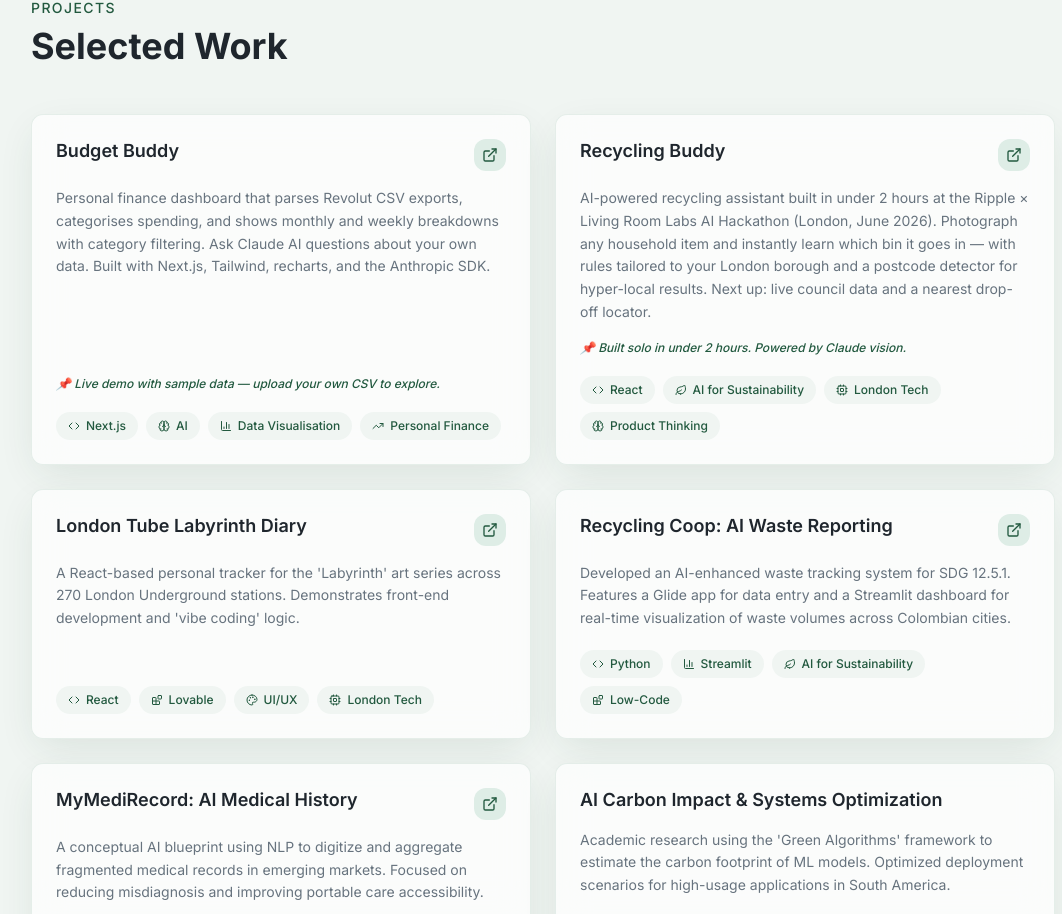
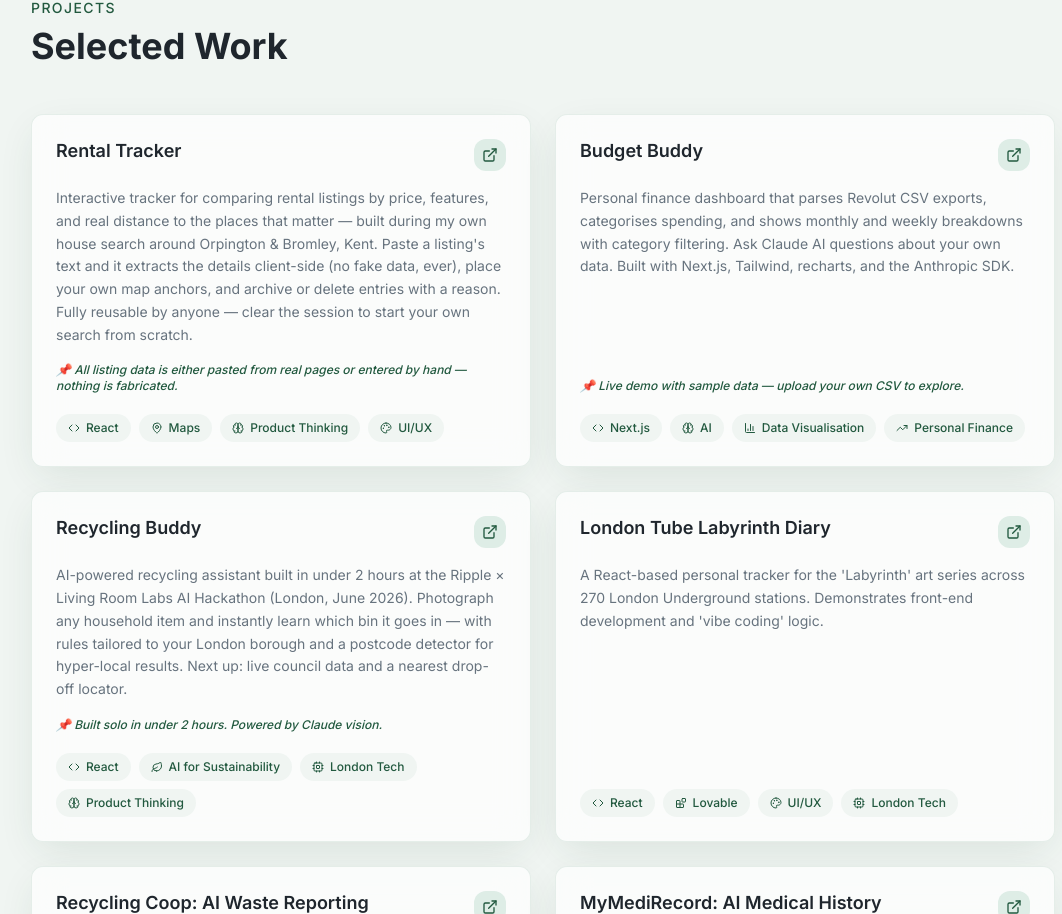
Before and after one commit to nserrano07/portfolio, a React (Vite) app: page / in a window 1280 px wide. Shown: the part 3073-3987 px from the top of the page, without its empty margins (97-1159 px from the left). Built offline with nearby package versions, Linux system fonts and the light colour scheme; the HTML template or start-up script is replaced by a standard one.

Commit message:
Add MapPin icon and new project 'Rental Tracker'
Added MapPin icon to the ProjectsSection component and included a new project 'Rental Tracker' with relevant details.

```diff
--- a/src/components/portfolio/ProjectsSection.tsx
+++ b/src/components/portfolio/ProjectsSection.tsx
@@ -1,4 +1,4 @@
-import { ExternalLink, Code, Leaf, Brain, BarChart3, Palette, Blocks, Activity, Cpu, TrendingUp } from "lucide-react";
+import { ExternalLink, Code, Leaf, Brain, BarChart3, Palette, Blocks, Activity, Cpu, TrendingUp, MapPin } from "lucide-react";
 import { useScrollAnimation } from "@/hooks/useScrollAnimation";
 
 const tagIcons: Record<string, React.ElementType> = {
@@ -22,9 +22,18 @@ const tagIcons: Record<string, React.ElementType> = {
   Sustainability: Leaf,
   "Green IT": Leaf,
   "Industrial Engineering": Cpu,
+  Maps: MapPin,
 };
 
 const projects = [
+  {
+    title: "Rental Tracker",
+    description:
+      "Interactive tracker for comparing rental listings by price, features, and real distance to the places that matter — built during my own house search around Orpington & Bromley, Kent. Paste a listing's text and it extracts the details client-side (no fake data, ever), place your own map anchors, and archive or delete entries with a reason. Fully reusable by anyone — clear the session to start your own search from scratch.",
+    link: "https://rentals.nataliaserranoortiz.com",
+    tags: ["React", "Maps", "Product Thinking", "UI/UX"],
+    note: "All listing data is either pasted from real pages or entered by hand — nothing is fabricated.",
+  },
   {
     title: "Budget Buddy",
     description:
```
